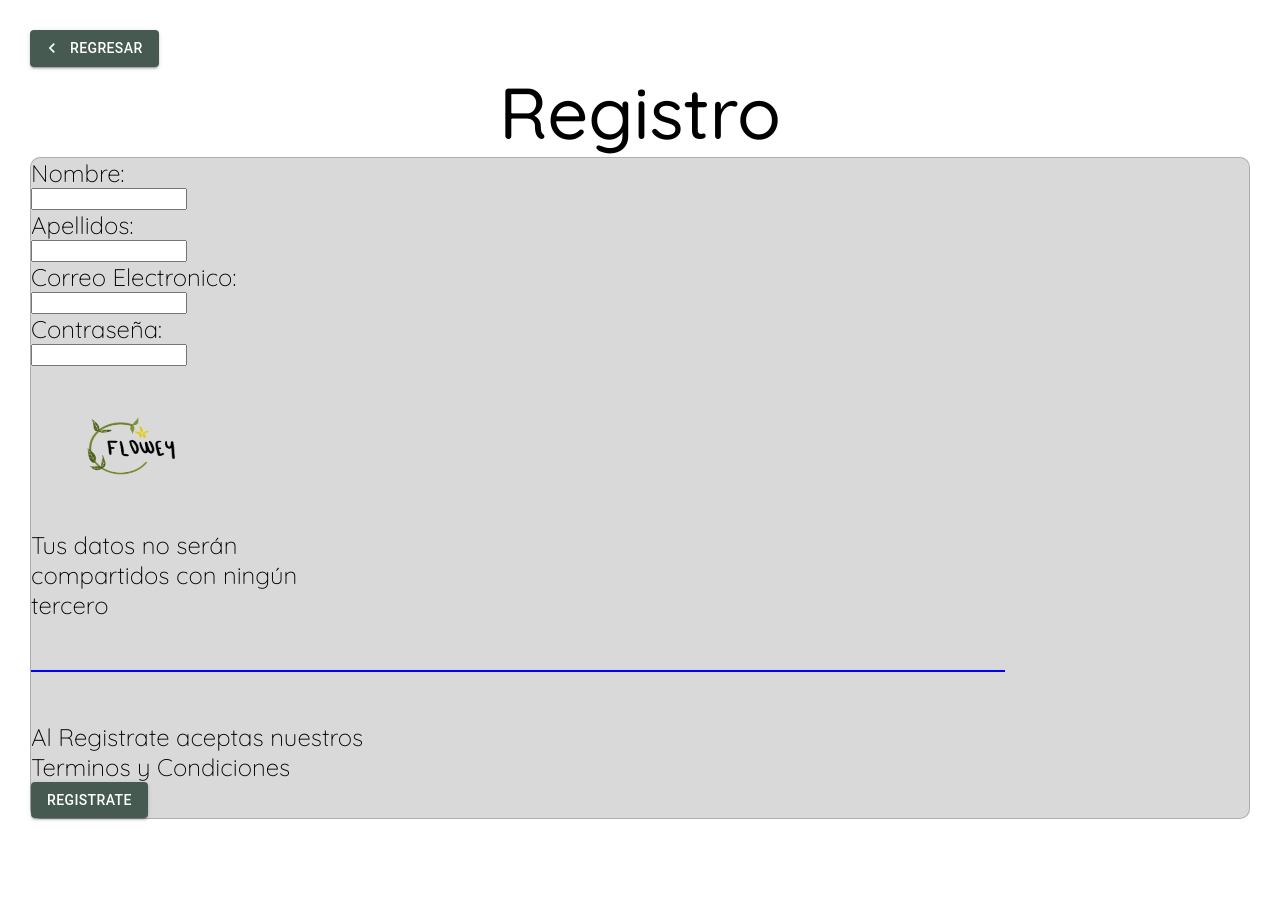
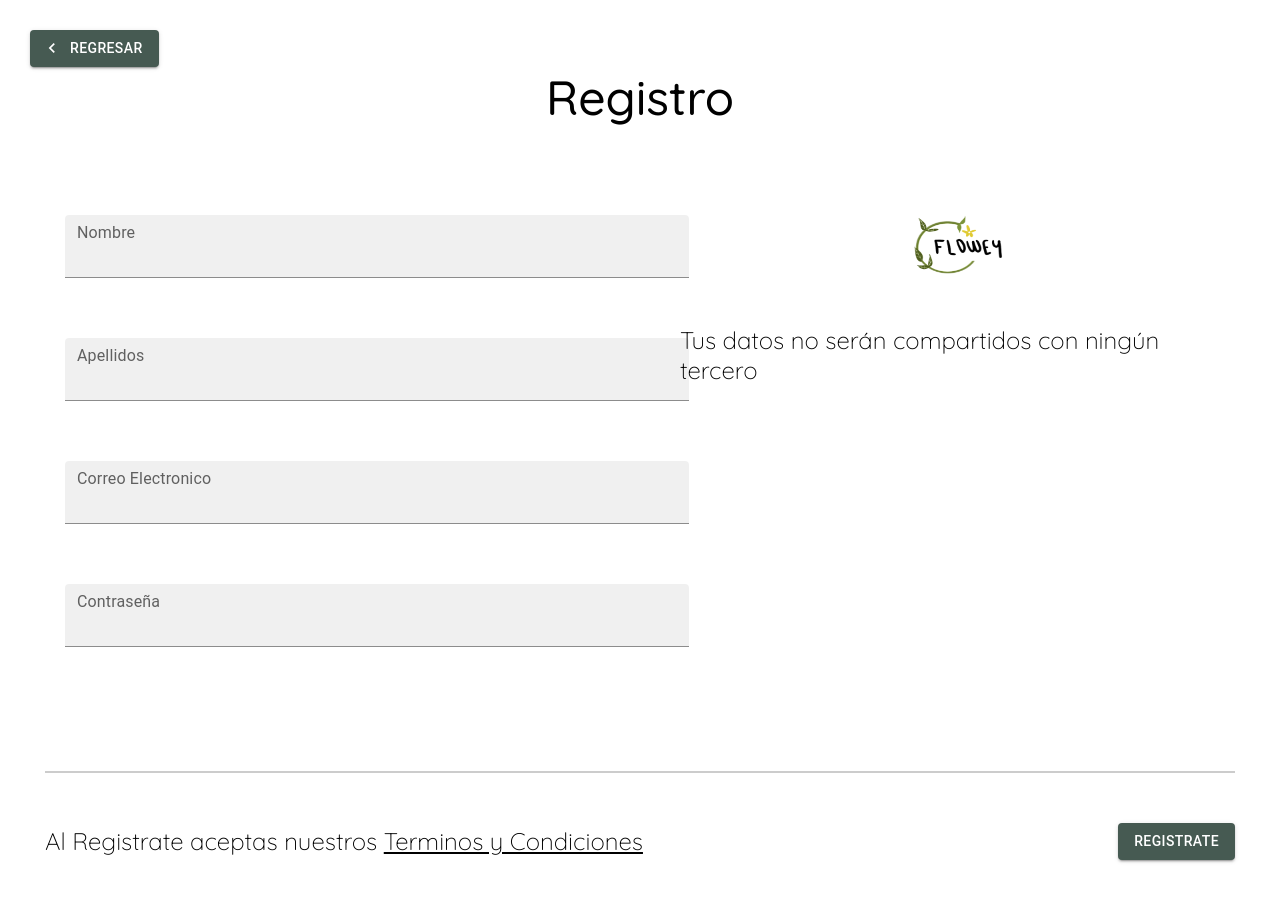
Before and after one commit to AlejandroGDL/Flowy, a React (Vite) app: page /Register in a window 1280 px wide. Shown: the top 902 px of the page. Before the commit the page ends 849 px from the top, so only its background shows below. Built offline with nearby package versions, Linux system fonts and the light colour scheme.

Commit message:
Flowy
Flowy WIP MENU Own

```diff
--- /dev/null
+++ b/src/Rutas/Menu2.css
@@ -0,0 +1,7 @@
+.Contenedor_M{
+    display: grid;
+}
+
+.Sidebar_M{
+
+}
--- /dev/null
+++ b/src/Rutas/Menu2.tsx
@@ -0,0 +1,25 @@
+import '../Rutas/Menu2.css'
+import { Button } from '@mui/material'
+import Divider from '@mui/material/Divider'
+
+function Menu2 (){
+    return(
+        <div className="Contenedor_M">
+            <aside className="Sidebar_M"></aside>
+
+            <article className="Cuerpo_M">
+                <div><img src="" alt="" /></div>
+
+                <div>
+                    <Button>Inicio</Button>
+                    <Button>Tus plantas</Button>
+                    <Divider />
+                    <Button>Cerrar sesión</Button>
+                </div>
+
+            </article>
+        </div>
+    )
+}
+
+export default Menu2
--- a/src/Rutas/Register.css
+++ b/src/Rutas/Register.css
@@ -1,48 +1,108 @@
 
-
+/* Atributos Formulario */
 .Form_Register{
   display: flex;
   flex-direction: column;
 
-  background-color: var(--Gray);
-  border: var(--LightGray) 1px solid;
   border-radius: 10px;
 
   gap: 50px;
+  margin: 15px;
 }
 
-/* .Form_Register div:nth-child(1){
+/* Atributos Contenedor Formulario  */
+.Container_Form{
   display: flex;
-  flex-wrap: wrap;
-} */
+  flex-direction: row;
 
+  margin: 2% 0px;
+}
+
+/* Atrubutos Contenedor TEXBOXES */
 .Inputs_R{
   display: flex;
   flex-direction: column;
+
+  width: 50%;
+
+  margin: 20px;
 }
 
 
-/* Divisor */
-.Divider_R{
-  background-color: blue;
-  width: 80%;
-  height: 2px;
+.Inputs_R div{
+  margin: 10px 0px;
 }
 
+/* Atributos Contenedor EXTRA */
+.Datos_R{
+  display: flex;
+  flex-direction: column;
 
+  align-items: center;
+
+  width: 50%;
+}
+
+/* Atributos Contenedor EXTRA Parrafó */
+.Datos_R p{
+  width: auto;
+}
+
+/* Atributos Contenedor Titulo Registro */
 .Titulo_R{
   display: flex;
   justify-content: center;
   align-items: center;
+}
 
+/* Atributos Titulo Registro */
+.Titulo_R h1{
+  font-weight: 500;
   font-size: 48px;
 }
 
-.Titulo_R h1{
-  font-weight: 500;
-}
-
+/* Atributos Imagen Logo */
 .Datos_R img{
   width: 100px;
   height: 60px;
 }
+
+/* Contenedor Divisor */
+.Container_Divider_R{
+  display: flex;
+  justify-content: center;
+}
+
+/* Divisor */
+.Divider_R{
+  background-color: var(--LightGray);
+  width: 100%;
+  height: 2px;
+}
+
+/* Atributos Textboxes */
+#Text_R{
+  width: 600px;
+  height: 30px;
+
+}
+
+
+/* Pie pagína Registro */
+.Footer_R{
+  display: flex;
+  flex-direction: row;
+
+  align-items: center;
+  justify-content: space-between;
+}
+
+/* Parrafo Pie de pagina */
+.Footer_R p{
+  width: auto;
+}
+
+/* Subrayar Terminos y condiciones */
+.Footer_R p span{
+  text-decoration: underline;
+}
--- a/src/Rutas/Register.tsx
+++ b/src/Rutas/Register.tsx
@@ -2,6 +2,7 @@ import Button from '@mui/material/Button';
 import { Link } from 'react-router-dom';
 import ChevronLeftIcon from '@mui/icons-material/ChevronLeft';
 import '../Rutas/Register.css'
+import TextField from '@mui/material/TextField';
 
 function Register(){
     return(
@@ -15,26 +16,30 @@ function Register(){
             </div>
 
             <form action="" method="post" className='Form_Register'>
-                <div>
+                <div className='Container_Form'>
                     <div className='Inputs_R'>
                         <div>
-                            <p>Nombre:</p>
-                            <input type="text" />
+                            {/* <p>Nombre:</p> */}
+                            {/* <input type="text" id='Text_R' /> */}
+                            <TextField type='Text' id='Text_R' label="Nombre" variant="filled" margin="normal"/>
                         </div>
 
                         <div>
-                            <p>Apellidos:</p>
-                            <input type="text" />
+                            {/* <p>Apellidos:</p>
+                            <input type="text" id="Text_R" /> */}
+                            <TextField type='Text' id='Text_R' label="Apellidos" variant="filled" margin="normal"/>
                         </div>
 
                         <div>
-                            <p>Correo Electronico:</p>
-                            <input type="email" name="" id="" />
+                            {/* <p>Correo Electronico:</p>
+                            <input type="email" name="" id="Text_R" /> */}
+                            <TextField type='Email' id='Text_R' label="Correo Electronico" variant="filled" margin="normal"/>
                         </div>
 
                         <div>
-                            <p>Contraseña:</p>
-                            <input type="password" name="" id="" />
+                            {/* <p>Contraseña:</p>
+                            <input type="password" name="" id="Text_R" /> */}
+                            <TextField type='password' id='Text_R' label="Contraseña" variant="filled" margin="normal"/>
                         </div>
                     </div>
                     <div className='Datos_R'>
@@ -42,10 +47,12 @@ function Register(){
                         <p>Tus datos no serán compartidos con ningún tercero</p>
                     </div>
                 </div>
-                <a className='Divider_R'></a>
-                <div>
-                    <p>Al Registrate aceptas nuestros Terminos y Condiciones</p>
-                    <Button variant='contained' type='submit'> Registrate</Button>
+                <div className='Container_Divider_R'>
+                    <a className='Divider_R'></a>
+                </div>
+                <div className='Footer_R'>
+                    <p>Al Registrate aceptas nuestros <Link to={"/"}><span>Terminos y Condiciones</span></Link></p>
+                    <Button variant='contained' type='submit'>Registrate</Button>
                 </div>
             </form>
 
--- a/src/components/Button.css
+++ /dev/null
@@ -1,48 +0,0 @@
-button{
-    font-family: 'Quicksand', sans-serif;
-}
-
-.Botón_Banner{
-    border: 0px var(--Black) solid;
-    background-color: var(--Primary);
-    width: 210px;
-    height: 50px;
-    border-radius: 15px;
-    font-size: 10px;
-    color: var(--White);
-    font-size: 24px;
-    font-weight: 300;
-}
-
-.Botón_Banner:hover{
-    background-color: var(--Primary_Hover);
-    cursor: pointer;
-
-    width: 200px;
-    height: 45px;
-}
-
-
-.Botón_Tertiary{
-    width: 140px;
-    height: 45px;
-    background-color: var(--Black);
-    color: var(--White);
-    border: 0px;
-    border-radius: 10px;
-    font-size: 18px;
-    font-weight: 400;
-}
-
-.Botón_Tertiary:hover{
-    cursor: pointer;
-    background-color: var(--Light_Black);
-}
-
-#No_Imagen{
-    background-image:none;
-}
-
-#Imagen{
-    background-image: url('src/assets/Icons/Chevron_Left.png');
-}
--- a/src/components/Header.tsx
+++ b/src/components/Header.tsx
@@ -12,6 +12,7 @@ function Header(){
                 <Link to={"/"}>Inicio</Link>
                 <Link to={"/"}>Productos</Link>
                 <Link to={"/"}>Nosotros</Link>
+                <Link to={"/Menu"}>MENU</Link>
             </div>
             <div className='Op2'>
                 <Link to={"/Register"}>Registrarse</Link>
--- a/src/index.css
+++ b/src/index.css
@@ -22,3 +22,7 @@
 html{
   height: 100%;
 }
+
+body{
+  min-height: 100%;
+}
```
Also changed, not shown: src/Rutas/Menu.tsx (added, +77 -0 lines), src/components/Button.tsx (deleted, +0 -18 lines), src/main.tsx (+9 -2 lines), src/Rutas/Menu.css (added).
